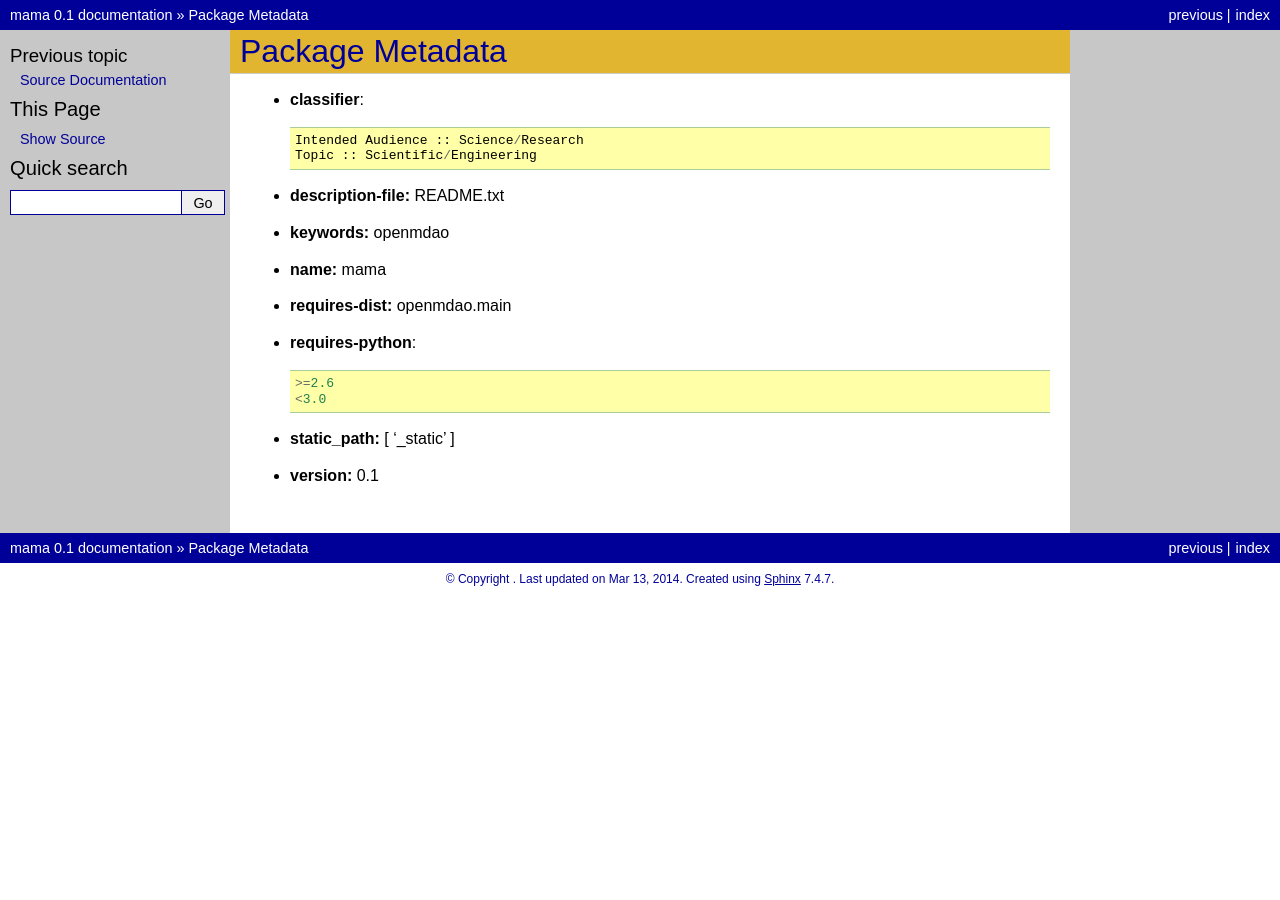
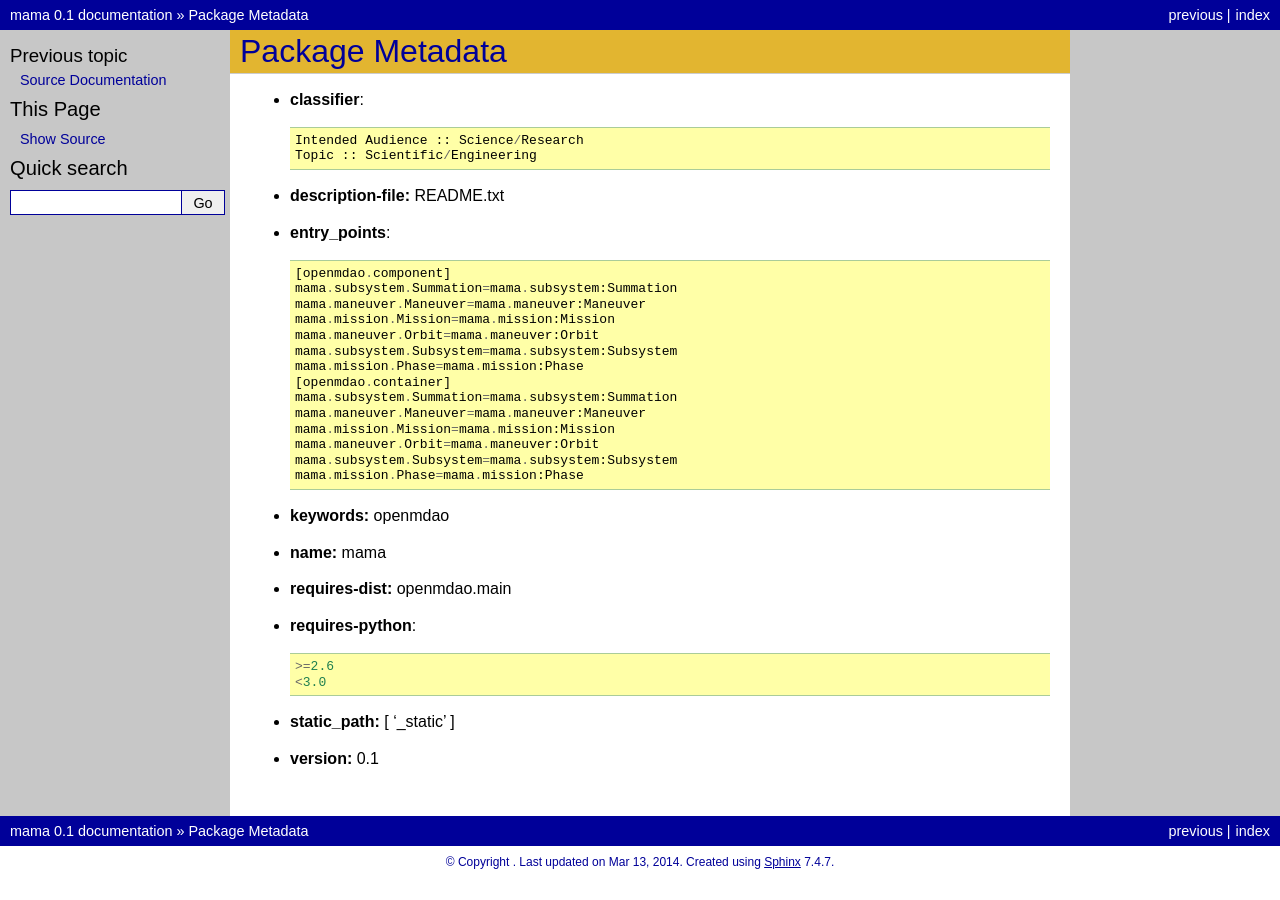
Before and after one commit to nswilli2/mama, a Sphinx documentation site: the page built from docs/pkgdocs.rst, in a window 1280 px wide. Built offline with Sphinx 7.4.7, drawn with Linux system fonts in a browser that asks for light colours.

Commit message:
makedist and gitignire

```diff
--- a/docs/conf.py
+++ b/docs/conf.py
@@ -17,7 +17,7 @@ def _sys_path_add(toadd=None):
         distdir = os.path.dirname(os.path.dirname(__file__))
         sys.path = [distdir] + [os.path.join(distdir, p) for p in toadd] + sys.path
 
-_sys_path_add([])
+_sys_path_add(['src', 'src/mama', 'src/mama/test'])
 
 # General configuration
 # ---------------------
--- a/docs/pkgdocs.rst
+++ b/docs/pkgdocs.rst
@@ -9,6 +9,23 @@ Package Metadata
     Topic :: Scientific/Engineering
 
 - **description-file:** README.txt
+
+- **entry_points**::
+
+    [openmdao.component]
+    mama.subsystem.Summation=mama.subsystem:Summation
+    mama.maneuver.Maneuver=mama.maneuver:Maneuver
+    mama.mission.Mission=mama.mission:Mission
+    mama.maneuver.Orbit=mama.maneuver:Orbit
+    mama.subsystem.Subsystem=mama.subsystem:Subsystem
+    mama.mission.Phase=mama.mission:Phase
+    [openmdao.container]
+    mama.subsystem.Summation=mama.subsystem:Summation
+    mama.maneuver.Maneuver=mama.maneuver:Maneuver
+    mama.mission.Mission=mama.mission:Mission
+    mama.maneuver.Orbit=mama.maneuver:Orbit
+    mama.subsystem.Subsystem=mama.subsystem:Subsystem
+    mama.mission.Phase=mama.mission:Phase
 
 - **keywords:** openmdao
 
--- a/setup.py
+++ b/setup.py
@@ -12,6 +12,7 @@ kwargs = {'author': '',
                  'Topic :: Scientific/Engineering'],
  'description': '',
  'download_url': '',
+ 'entry_points': u'[openmdao.component]\nmama.subsystem.Summation=mama.subsystem:Summation\nmama.subsystems.TPS=mama.subsystems:TPS\nmama.tank.Tank=mama.tank:Tank\nmama.maneuver.Maneuver=mama.maneuver:Maneuver\nmama.subsystems.FuelSubsystem=mama.subsystems:FuelSubsystem\nmama.spacecraft.Spacecraft=mama.spacecraft:Spacecraft\nmama.mission.Mission=mama.mission:Mission\nmama.maneuver.Orbit=mama.maneuver:Orbit\nmama.subsystems.MMOD=mama.subsystems:MMOD\nmama.subsystem.Subsystem=mama.subsystem:Subsystem\nmama.mission.Phase=mama.mission:Phase\nmama.spacecraft.Stage=mama.spacecraft:Stage\nmama.subsystems.CargoSubsystem=mama.subsystems:CargoSubsystem\n\n[openmdao.container]\nmama.subsystem.Summation=mama.subsystem:Summation\nmama.subsystems.TPS=mama.subsystems:TPS\nmama.tank.Tank=mama.tank:Tank\nmama.maneuver.Maneuver=mama.maneuver:Maneuver\nmama.subsystems.FuelSubsystem=mama.subsystems:FuelSubsystem\nmama.spacecraft.Spacecraft=mama.spacecraft:Spacecraft\nmama.mission.Mission=mama.mission:Mission\nmama.maneuver.Orbit=mama.maneuver:Orbit\nmama.subsystems.MMOD=mama.subsystems:MMOD\nmama.subsystem.Subsystem=mama.subsystem:Subsystem\nmama.mission.Phase=mama.mission:Phase\nmama.spacecraft.Stage=mama.spacecraft:Stage\nmama.subsystems.CargoSubsystem=mama.subsystems:CargoSubsystem',
  'include_package_data': True,
  'install_requires': ['openmdao.main'],
  'keywords': ['openmdao'],
@@ -21,7 +22,7 @@ kwargs = {'author': '',
  'name': 'mama',
  'package_data': {'mama': []},
  'package_dir': {'': 'src'},
- 'packages': ['mama'],
+ 'packages': ['mama', 'mama.test'],
  'url': '',
  'version': '0.1',
  'zip_safe': False}
```
Also changed, not shown: docs/srcdocs.rst (+174 -5 lines), 2 other files.
